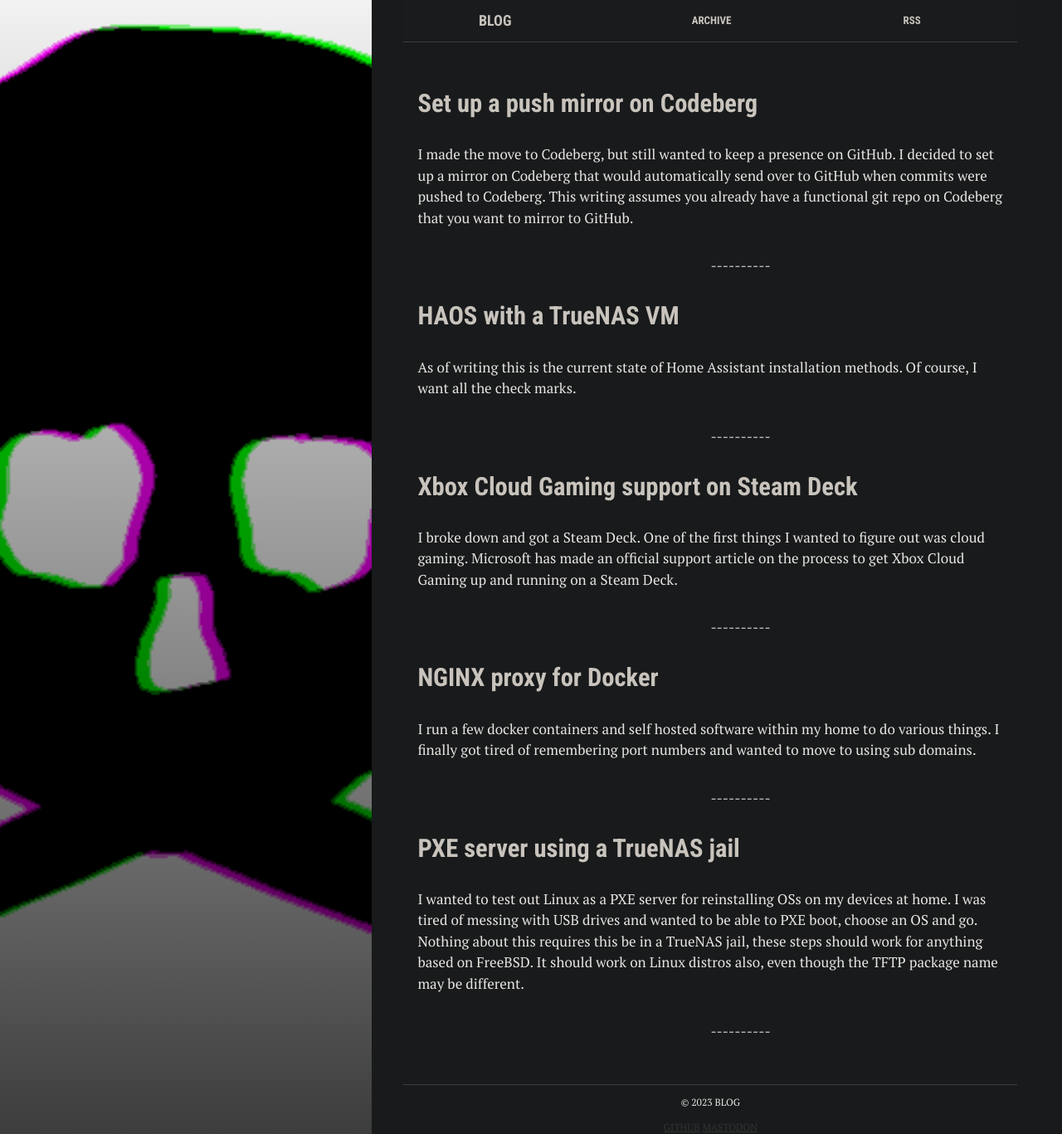
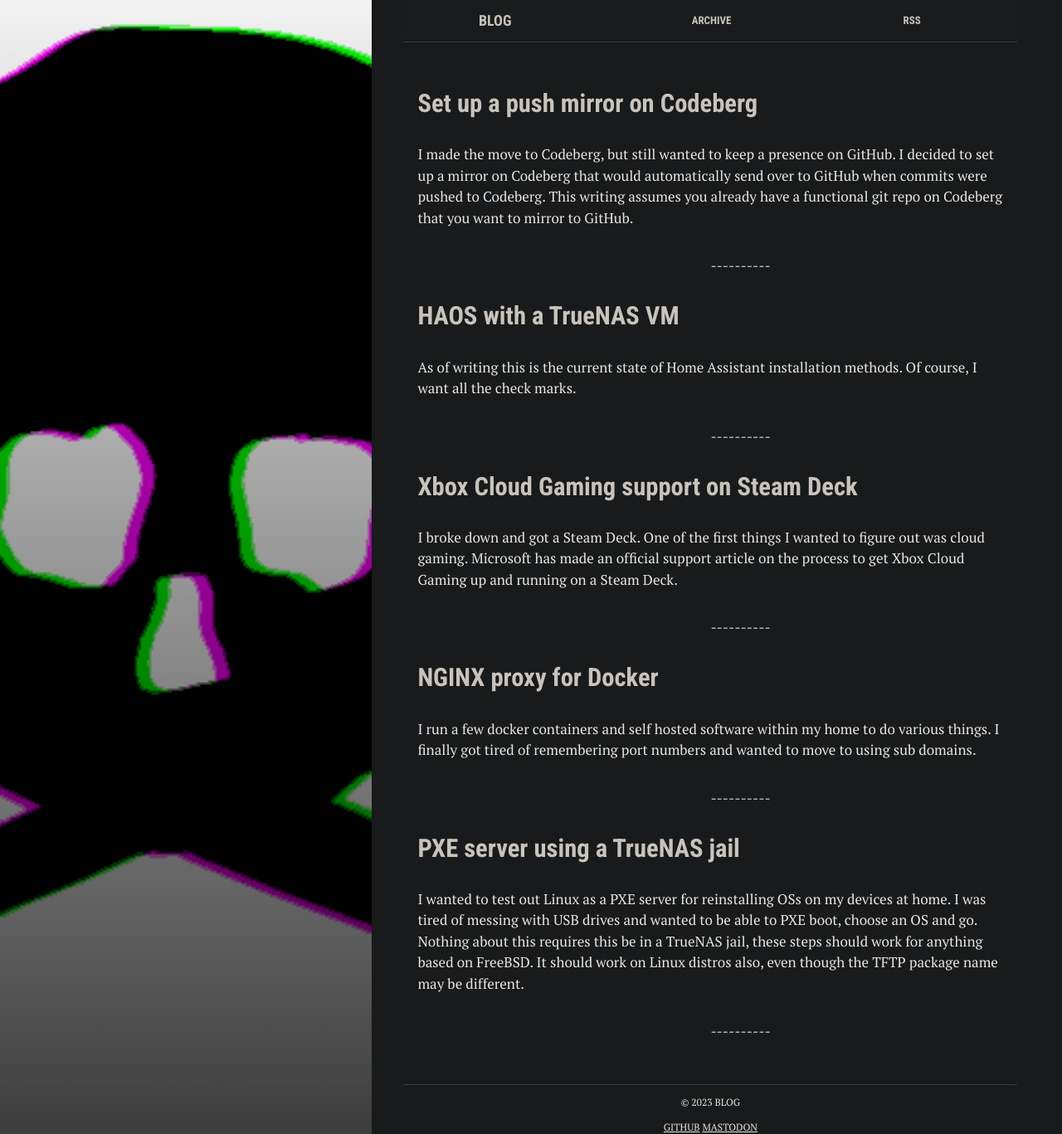
Before and after one commit to cbrookins/blog.brookins.info, a Jekyll site: the page built from index.html, in a window 1280 px wide and 1367 px high. Shown: the whole window at 83% size. Built offline with Jekyll 4.4.1, drawn with Linux system fonts in a browser that asks for light colours.

Commit message:
shot at dark

```diff
--- a/_sass/_layout.scss
+++ b/_sass/_layout.scss
@@ -2,7 +2,7 @@
 * Links
 * ========================================================================== */
 a {
-  color: #333;
+  color: #e8e6e3;
   &:hover,
   &:focus,
   &:active { text-decoration: none; }
```
